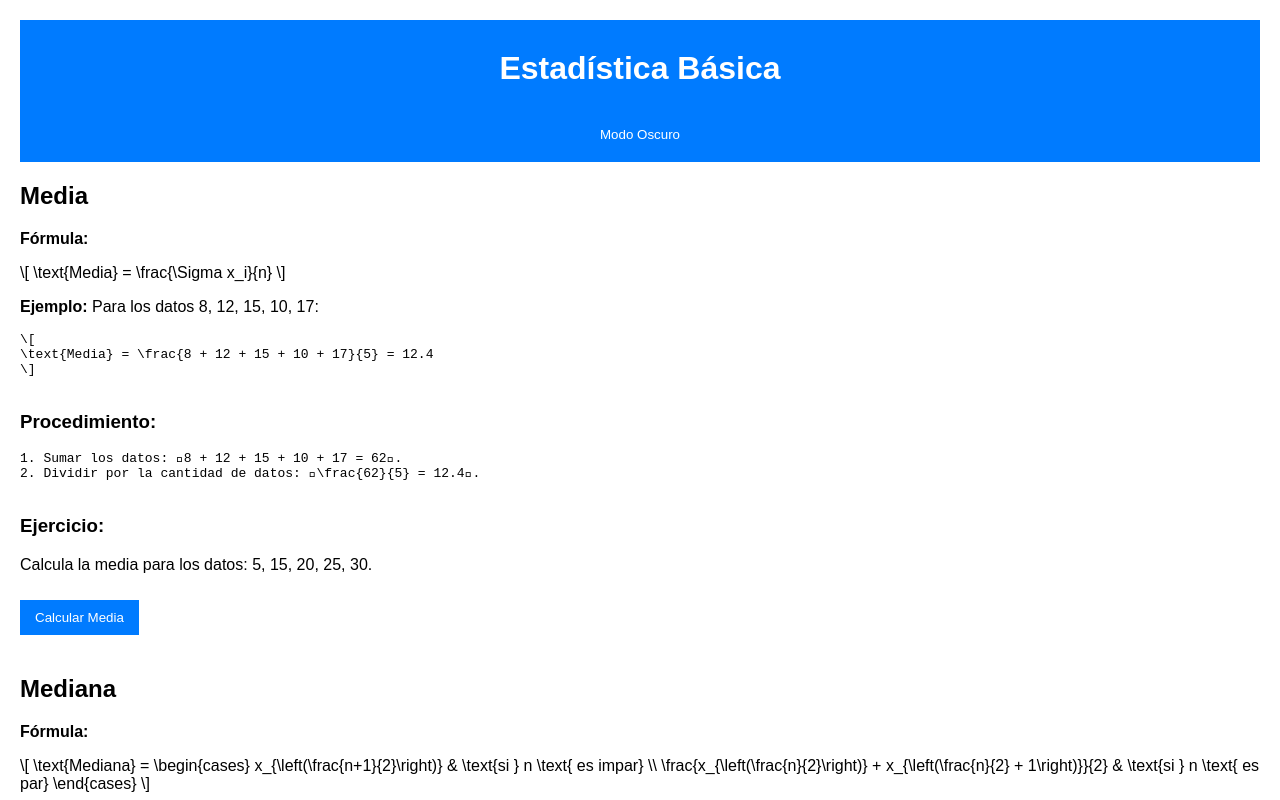
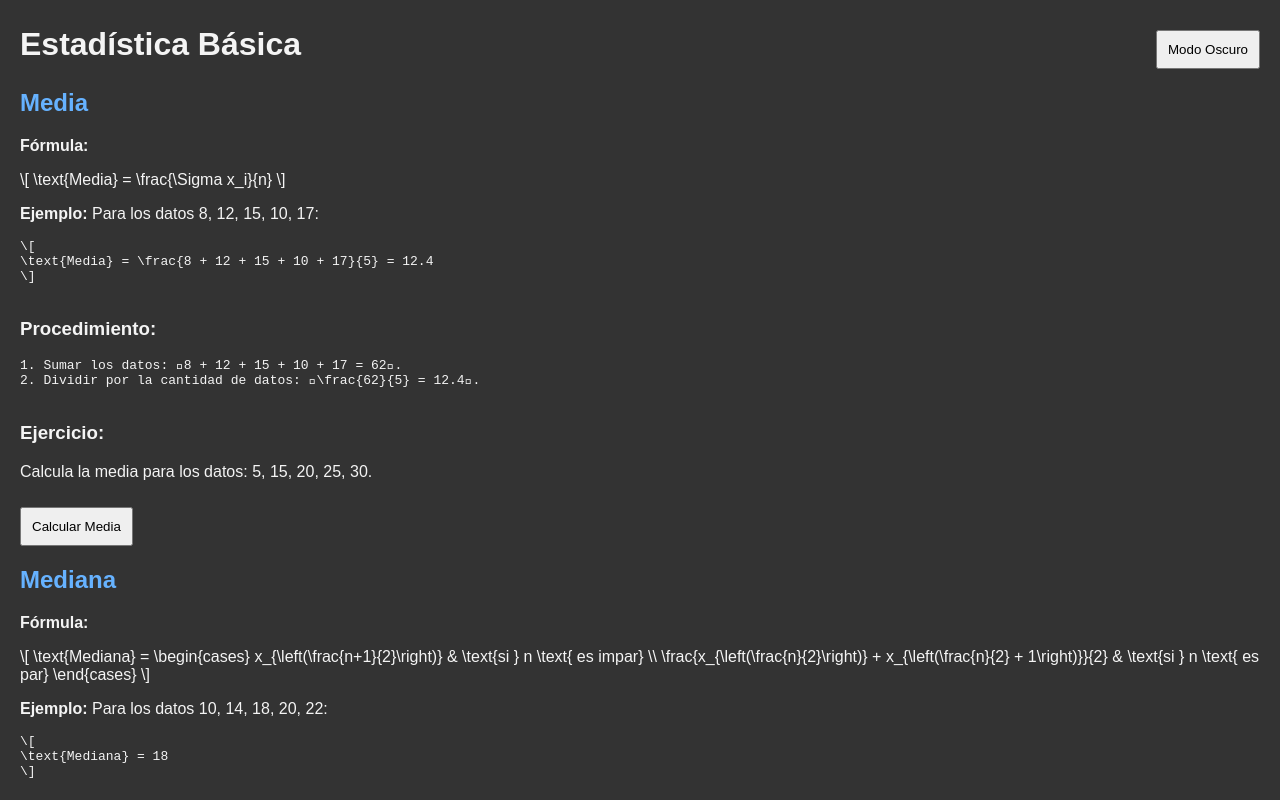
Before and after one commit to kpro199procreator/Medidas-de-dispercion, a plain HTML site: page index.html in a window 1280 px wide. Both pictures are taken after a click on the button "Modo Oscuro". Shown: the top 800 px of the page. Drawn offline with nearby package versions, Linux system fonts and the light colour scheme.

Commit message:
Actualizar styles.css

```diff
--- a/styles.css
+++ b/styles.css
@@ -1,57 +1,37 @@
 body {
     font-family: Arial, sans-serif;
-    background-color: white;
-    color: black;
+    background-color: #f4f4f4;
+    color: #333;
     margin: 0;
     padding: 20px;
+    transition: background-color 0.5s, color 0.5s;
 }
 
 header {
-    background-color: #007BFF;
-    color: white;
-    padding: 10px;
-    text-align: center;
+    display: flex;
+    justify-content: space-between;
+    align-items: center;
 }
 
-h1, h2 {
-    margin: 20px 0;
+h1 {
+    margin: 0;
 }
 
-section {
-    margin-bottom: 40px;
+h2 {
+    color: #007BFF;
 }
 
 button {
-    background-color: #007BFF;
-    color: white;
-    border: none;
-    padding: 10px 15px;
+    padding: 10px;
+    margin-top: 10px;
     cursor: pointer;
-    margin-top: 10px;
 }
 
-button:hover {
-    background-color: #0056b3;
+.dark-mode {
+    background-color: #333;
+    color: #f4f4f4;
 }
 
-footer {
-    text-align: center;
-    margin-top: 20px;
+.dark-mode h2 {
+    color: #66B2FF;
 }
-
-.dark-theme {
-    background-color: #333;
-    color: white;
-}
-
-.dark-theme header {
-    background-color: #0056b3;
-}
-
-.dark-theme button {
-    background-color: #0056b3;
-}
-
-.dark-theme button:hover {
-    background-color: #007BFF;
-}
```
